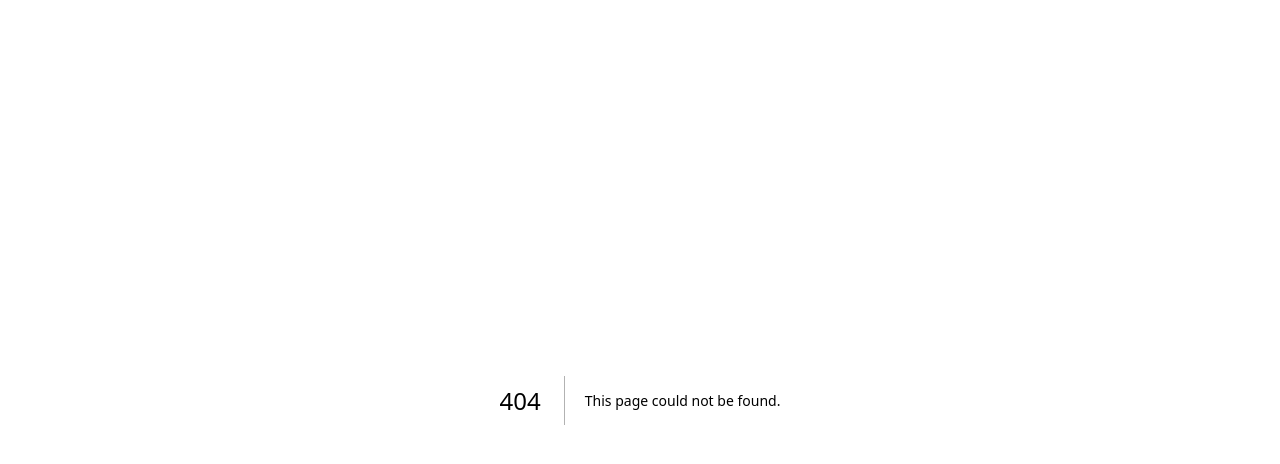
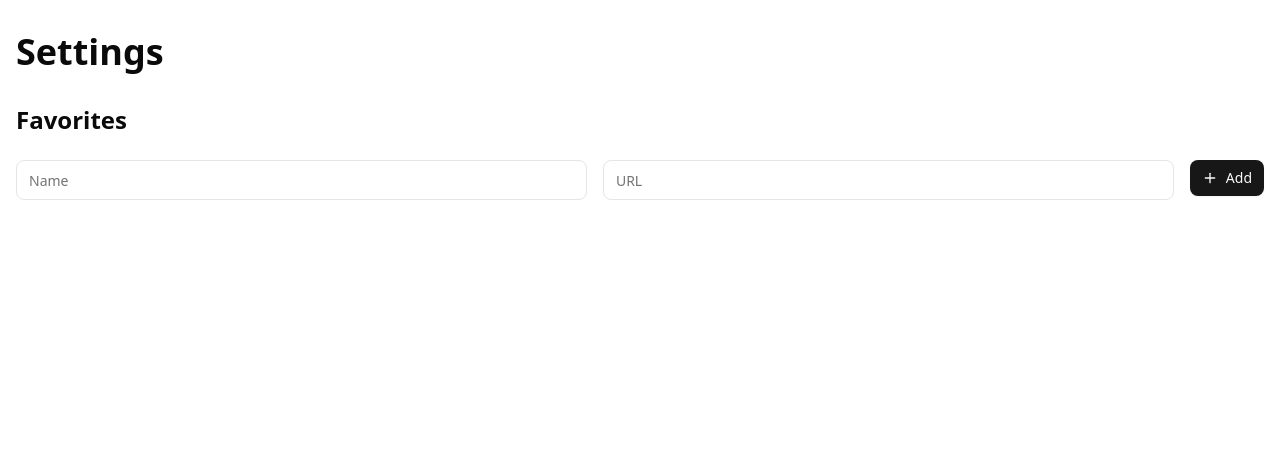
Before and after one commit to itisphxjupiter/searchthing, a Next.js app: page /settings in a window 1280 px wide. Before the commit this address had no page. Shown: the top 464 px of the page. Built offline with nearby package versions, Linux system fonts and the light colour scheme.

Commit message:
feat: add favourite support

```diff
--- a/src/app/page.tsx
+++ b/src/app/page.tsx
@@ -1,19 +1,41 @@
+"use client"
 import { SearchBar } from "@/components/search-bar"
 import { ThemeToggle } from "@/components/theme-toggle"
 import { Footer } from "@/components/footer"
 import { AddToChrome } from "@/components/add-to-chrome"
 import Link from "next/link"
 import { Settings } from "lucide-react"
+import { useEffect, useState } from "react"
+
+interface Favorite {
+  name: string
+  url: string
+}
 
 export default function Home() {
+  const [favorites, setFavorites] = useState<Favorite[]>([])
+
+  useEffect(() => {
+    const saved = localStorage.getItem('favorites')
+    if (saved) {
+      setFavorites(JSON.parse(saved))
+    }
+  }, [])
+
   return (
     <div className="min-h-screen flex flex-col items-center justify-between bg-background">
-      <div className="w-full p-4 flex justify-end gap-2">
-        <Link href="/settings" className="p-2 rounded-md hover:bg-accent flex items-center" aria-label="Settings">
-          <Settings size={20} />
-        </Link>
-        <ThemeToggle />
-      </div>
+      <header className="w-full p-4">
+        <div className="max-w-5xl mx-auto w-full flex justify-end items-center gap-2">
+          <Link
+            href="/settings"
+            className="p-2 text-muted-foreground hover:text-foreground transition-colors"
+            aria-label="Settings"
+          >
+            <Settings size={18} />
+          </Link>
+          <ThemeToggle />
+        </div>
+      </header>
 
       <main className="flex-1 flex flex-col items-center justify-center w-full max-w-5xl mx-auto px-4 sm:px-6 lg:px-8">
         <div className="text-center space-y-8 w-full max-w-2xl mx-auto">
@@ -27,11 +49,27 @@ export default function Home() {
           <SearchBar />
 
           <div className="flex flex-wrap justify-center gap-3 text-sm text-muted-foreground">
-            <span>Fast</span>
-            <span>•</span>
-            <span>Secure</span>
-            <span>•</span>
-            <span>Private</span>
+            {favorites.length > 0 ? (
+              favorites.map((fav, index) => (
+                <div key={index} className="flex items-center gap-3">
+                  {index > 0 && <span>•</span>}
+                  <a
+                    href={fav.url}
+                    className="hover:text-foreground transition-colors"
+                  >
+                    {fav.name}
+                  </a>
+                </div>
+              ))
+            ) : (
+              <>
+                <span>Add favorites in</span>
+                <span>•</span>
+                <Link href="/settings" className="hover:text-foreground transition-colors">
+                  settings
+                </Link>
+              </>
+            )}
           </div>
 
           <AddToChrome />
--- /dev/null
+++ b/src/app/settings/page.tsx
@@ -0,0 +1,94 @@
+"use client"
+
+import { useState } from "react"
+import { Plus, X } from "lucide-react"
+import { Button } from "@/components/ui/button"
+import { Input } from "@/components/ui/input"
+
+interface Favorite {
+  name: string
+  url: string
+}
+
+export default function SettingsPage() {
+  const [favorites, setFavorites] = useState<Favorite[]>(() => {
+    if (typeof window !== 'undefined') {
+      const saved = localStorage.getItem('favorites')
+      return saved ? JSON.parse(saved) : []
+    }
+    return []
+  })
+  const [newName, setNewName] = useState("")
+  const [newUrl, setNewUrl] = useState("")
+
+  const addFavorite = (e: React.FormEvent) => {
+    e.preventDefault()
+    if (newName && newUrl) {
+      const newFavorites = [...favorites, { name: newName, url: newUrl }]
+      setFavorites(newFavorites)
+      localStorage.setItem('favorites', JSON.stringify(newFavorites))
+      setNewName("")
+      setNewUrl("")
+    }
+  }
+
+  const removeFavorite = (index: number) => {
+    const newFavorites = favorites.filter((_, i) => i !== index)
+    setFavorites(newFavorites)
+    localStorage.setItem('favorites', JSON.stringify(newFavorites))
+  }
+
+  return (
+    <div className="min-h-screen bg-background">
+      <main className="container mx-auto py-8 px-4">
+        <h1 className="text-4xl font-bold mb-8">Settings</h1>
+
+        <section className="space-y-6">
+          <h2 className="text-2xl font-semibold">Favorites</h2>
+
+          <form onSubmit={addFavorite} className="space-y-4">
+            <div className="flex gap-4">
+              <Input
+                placeholder="Name"
+                value={newName}
+                onChange={(e) => setNewName(e.target.value)}
+                className="flex-1"
+              />
+              <Input
+                placeholder="URL"
+                value={newUrl}
+                onChange={(e) => setNewUrl(e.target.value)}
+                className="flex-1"
+              />
+              <Button type="submit">
+                <Plus className="h-4 w-4" />
+                Add
+              </Button>
+            </div>
+          </form>
+
+          <div className="grid gap-2">
+            {favorites.map((favorite, index) => (
+              <div
+                key={index}
+                className="flex items-center justify-between p-3 bg-muted rounded-lg"
+              >
+                <div>
+                  <p className="font-medium">{favorite.name}</p>
+                  <p className="text-sm text-muted-foreground">{favorite.url}</p>
+                </div>
+                <Button
+                  variant="ghost"
+                  size="sm"
+                  onClick={() => removeFavorite(index)}
+                >
+                  <X className="h-4 w-4" />
+                </Button>
+              </div>
+            ))}
+          </div>
+        </section>
+      </main>
+    </div>
+  )
+}
```
